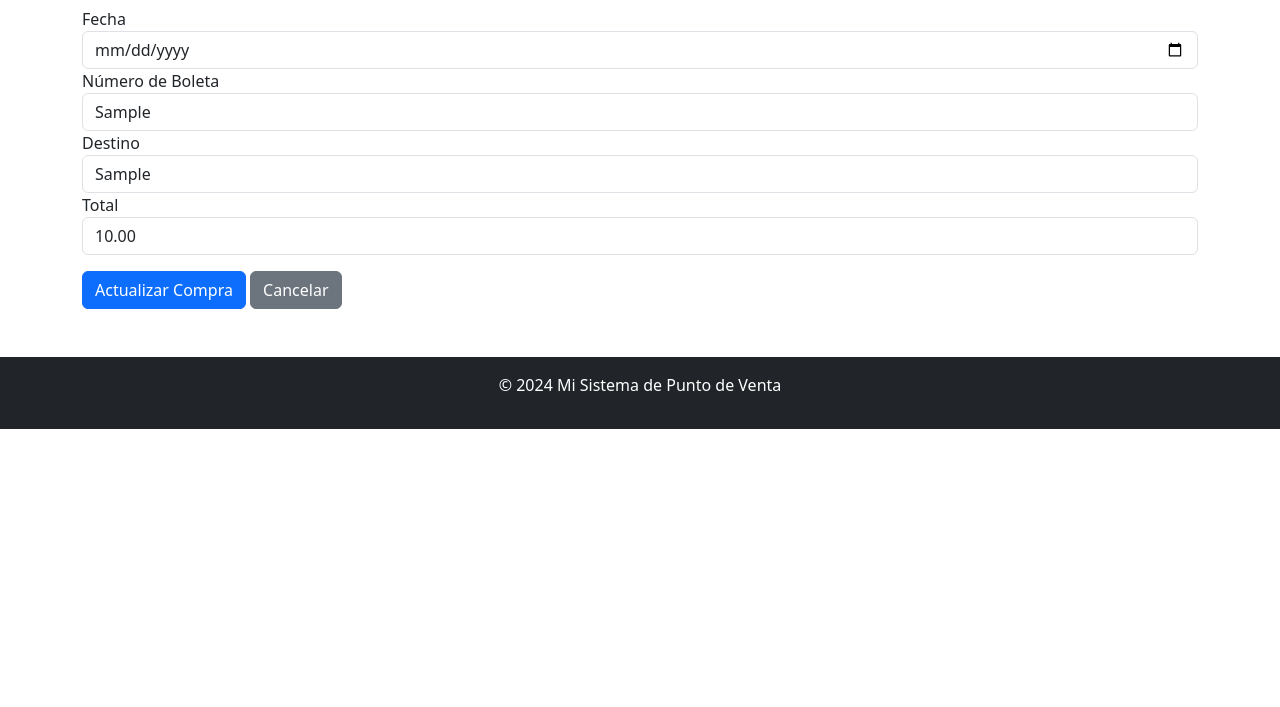
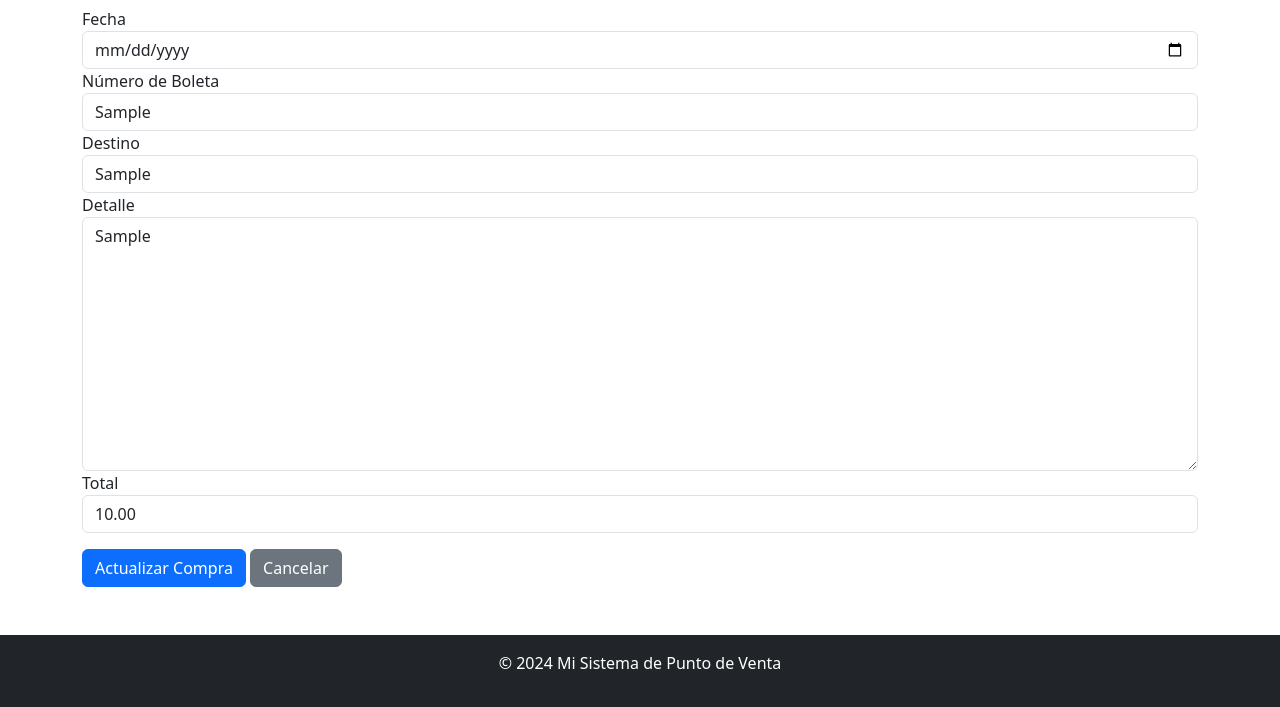
Before and after one commit to jeancarlos336/cafeteriamdv, a Django app: page /compras/1/editar/ in a window 1280 px wide. Shown: the part 143-850 px from the top of the page. Before the commit the page ends 572 px from the top, so only its background shows below. Run offline with Django 5.2, Linux system fonts and the light colour scheme; a user stored in the database is signed in; tables that the repository leaves empty hold one stand-in row (values such as "Sample post"); some libraries are stand-ins or nearby versions.

Commit message:
actualizacion

```diff
--- a/pos_system/ventas/templates/ventas/editar_compra.html
+++ b/pos_system/ventas/templates/ventas/editar_compra.html
@@ -19,6 +19,10 @@
         <label for="{{ form.destino.id_for_label }}">Destino</label>
         {{ form.destino|add_class:"form-control" }}
     </div>
+    <div class="form-group">
+        <label for="{{ form.detalle.id_for_label }}">Detalle</label>
+        {{ form.detalle|add_class:"form-control" }}
+    </div>
 
     <div class="form-group">
         <label for="{{ form.total.id_for_label }}">Total</label>
```
